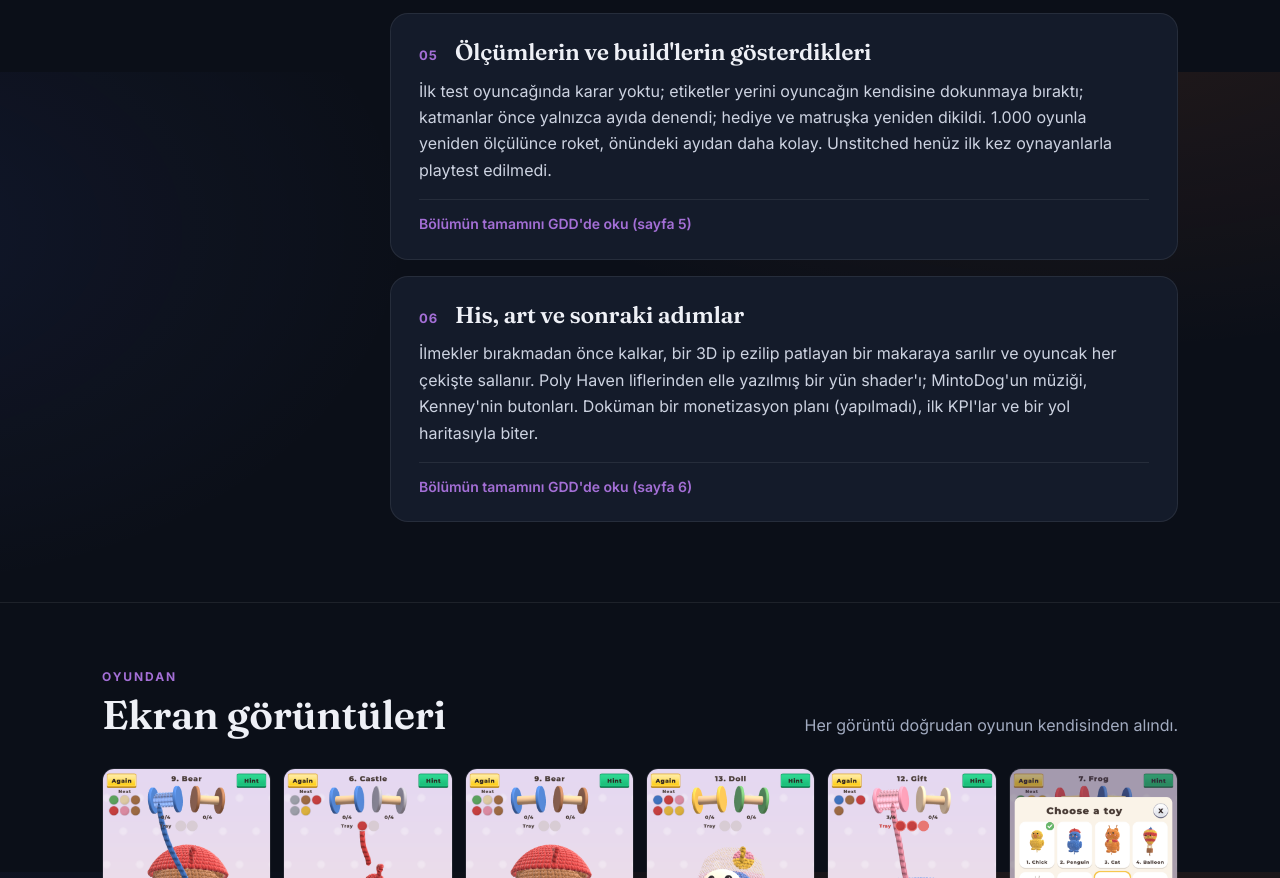
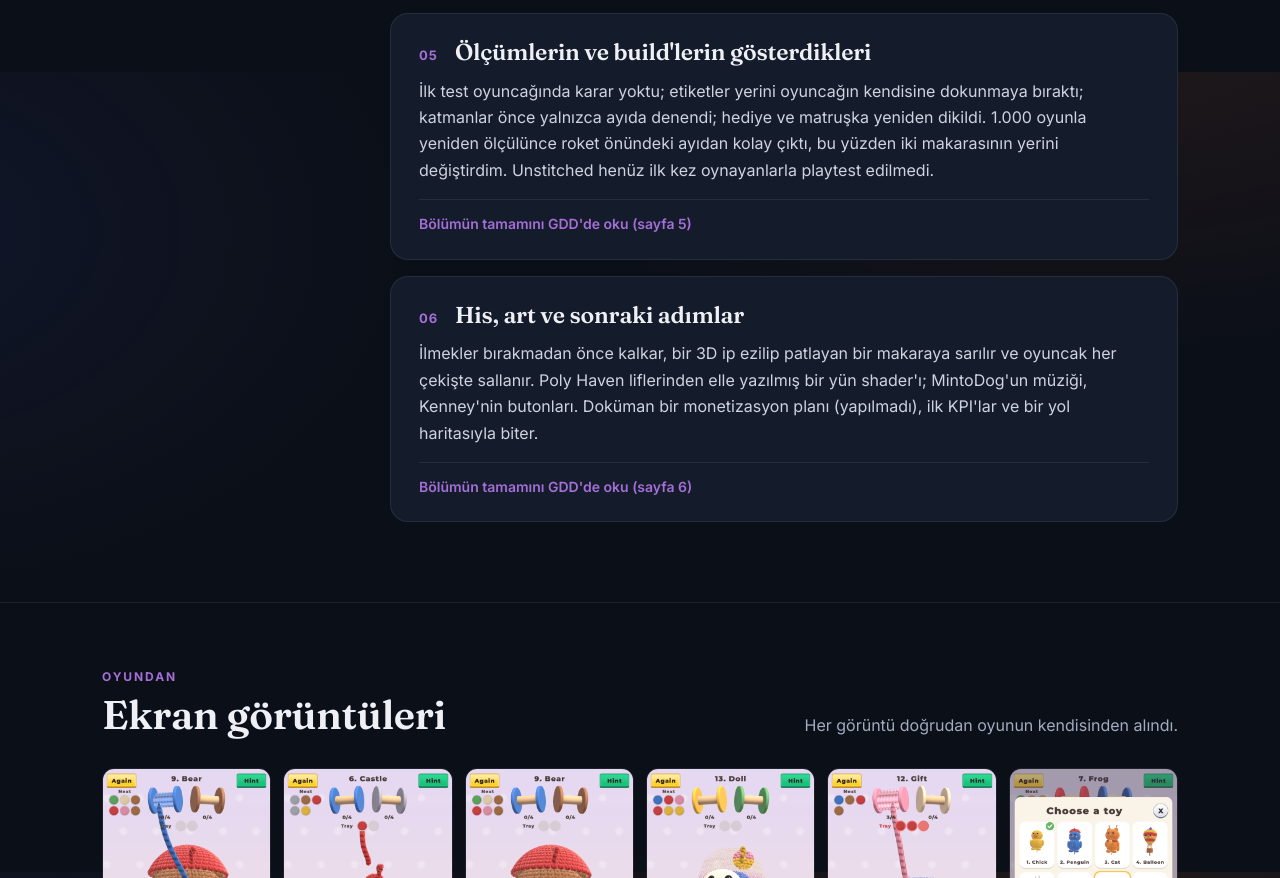
Before and after one commit to umuterendemirci/umuterendemirci.github.io, a plain HTML site: page tr/unstitched.html in a window 1280 px wide. Shown: the part 2328-3206 px from the top of the page. Drawn offline with Linux system fonts and the light colour scheme.

Commit message:
Unstitched: documents after the rocket's new spool order
Co-Authored-By: Claude Opus 5.5 <noreply@anthropic.com>

```diff
--- a/tr/unstitched.html
+++ b/tr/unstitched.html
@@ -55,7 +55,7 @@
 <p>Oyuncaklar veridir. ToyReport bir oyuncağın ulaşabileceği her konumu gezer ve kazançlardan geriye yürür; böylece hangilerinin kaybedildiğini bilir. Tuner makara dizilimlerini ve tepsileri ölçer; çoğu dizilim fazla güvenli çıkıyor (ayının örneklenen dizilimlerinin %84'ü kaybedilemez), bu yüzden her kuyruğu bilerek seçiyorum.</p>
 <a class="full" href="../docs/Unstitched_GDD_TR.pdf#page=4">Bölümün tamamını GDD&#x27;de oku (sayfa 4)</a></article>
 <article class="summary" id="s5"><h3><span class="n">05</span>Ölçümlerin ve build&#x27;lerin gösterdikleri</h3>
-<p>İlk test oyuncağında karar yoktu; etiketler yerini oyuncağın kendisine dokunmaya bıraktı; katmanlar önce yalnızca ayıda denendi; hediye ve matruşka yeniden dikildi. 1.000 oyunla yeniden ölçülünce roket, önündeki ayıdan daha kolay. Unstitched henüz ilk kez oynayanlarla playtest edilmedi.</p>
+<p>İlk test oyuncağında karar yoktu; etiketler yerini oyuncağın kendisine dokunmaya bıraktı; katmanlar önce yalnızca ayıda denendi; hediye ve matruşka yeniden dikildi. 1.000 oyunla yeniden ölçülünce roket önündeki ayıdan kolay çıktı, bu yüzden iki makarasının yerini değiştirdim. Unstitched henüz ilk kez oynayanlarla playtest edilmedi.</p>
 <a class="full" href="../docs/Unstitched_GDD_TR.pdf#page=5">Bölümün tamamını GDD&#x27;de oku (sayfa 5)</a></article>
 <article class="summary" id="s6"><h3><span class="n">06</span>His, art ve sonraki adımlar</h3>
 <p>İlmekler bırakmadan önce kalkar, bir 3D ip ezilip patlayan bir makaraya sarılır ve oyuncak her çekişte sallanır. Poly Haven liflerinden elle yazılmış bir yün shader'ı; MintoDog'un müziği, Kenney'nin butonları. Doküman bir monetizasyon planı (yapılmadı), ilk KPI'lar ve bir yol haritasıyla biter.</p>
```
Also changed, not shown: unstitched.html (+1 -1 lines), 8 other files.
